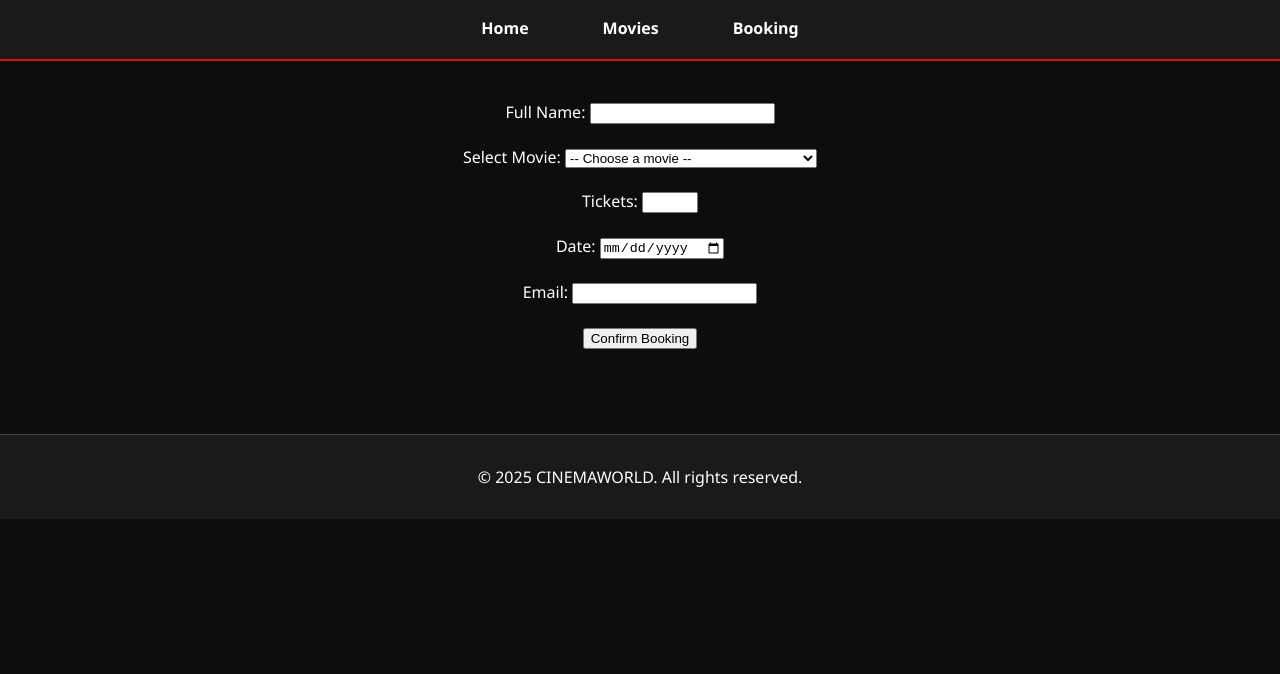
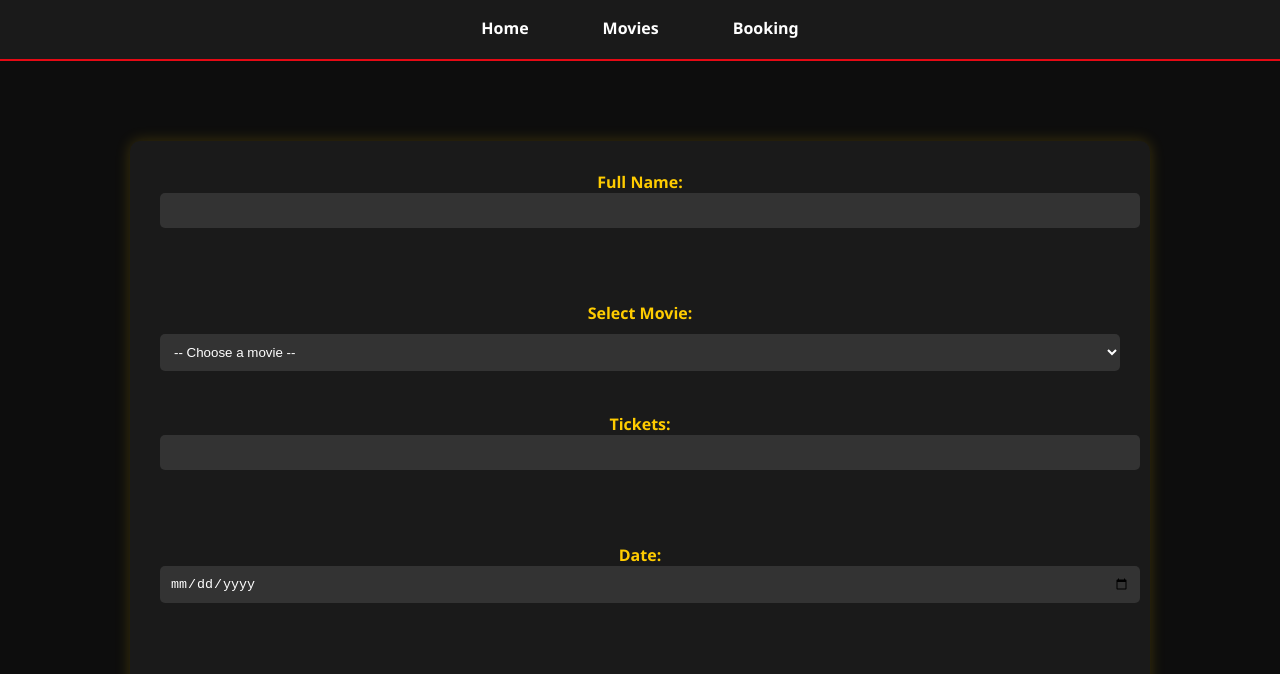
Before and after one commit to alhrh/CINEMAWORLD, a plain HTML site: page HTML/booking.html in a window 1280 px wide. Shown: the part 66-740 px from the top of the page. Drawn offline with Linux system fonts and the light colour scheme.

```diff
--- a/CSS/style.css
+++ b/CSS/style.css
@@ -204,3 +204,45 @@
 .trailer-btn:hover {
     background-color: #ff1a1a;
 }
+/* تنسيق نموذج الحجز فقط */
+.booking-form {
+    background-color: #1a1a1a;
+    color: white;
+    padding: 30px;
+    margin: 40px auto;
+    border-radius: 10px;
+    width: 80%;
+    box-shadow: 0 0 15px rgba(255, 204, 0, 0.2);
+}
+
+.booking-form label {
+    display: block;
+    margin-bottom: 10px;
+    font-weight: bold;
+    color: #ffcc00;
+}
+
+.booking-form input,
+.booking-form select {
+    width: 100%;
+    padding: 10px;
+    border: none;
+    border-radius: 5px;
+    margin-bottom: 20px;
+    background-color: #333;
+    color: white;
+}
+
+.booking-form button {
+    background-color: #e50914;
+    color: white;
+    padding: 12px 20px;
+    border: none;
+    border-radius: 5px;
+    font-weight: bold;
+    cursor: pointer;
+}
+
+.booking-form button:hover {
+    background-color: #ff1a1a;
+}
```
